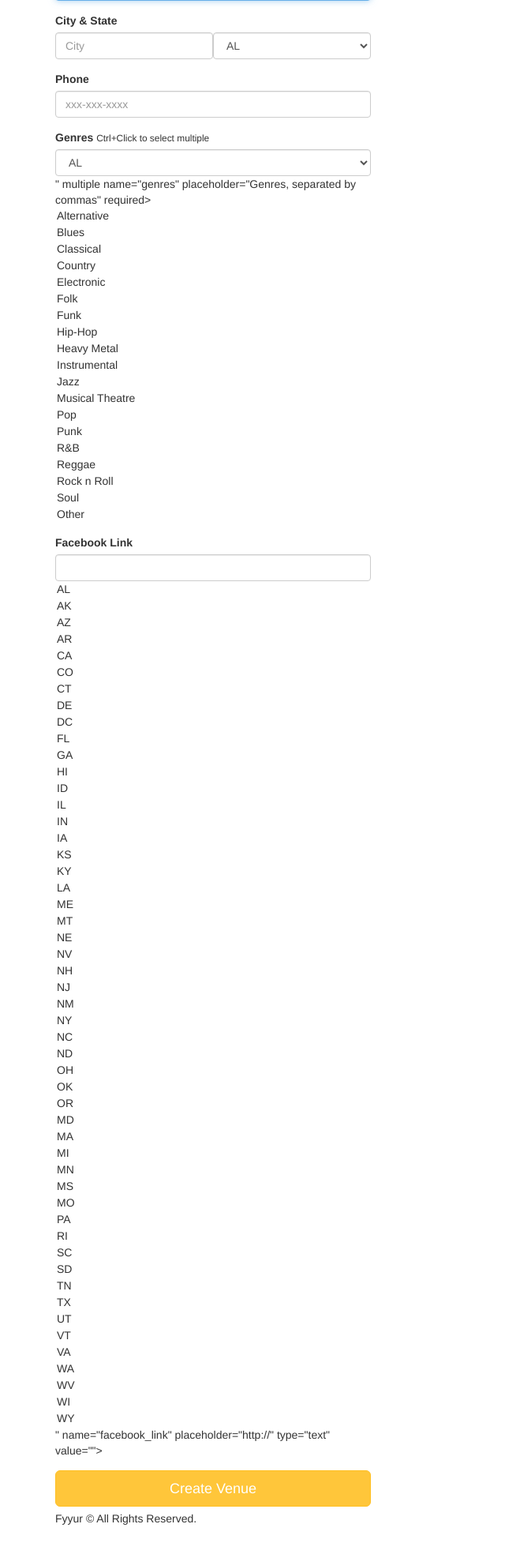
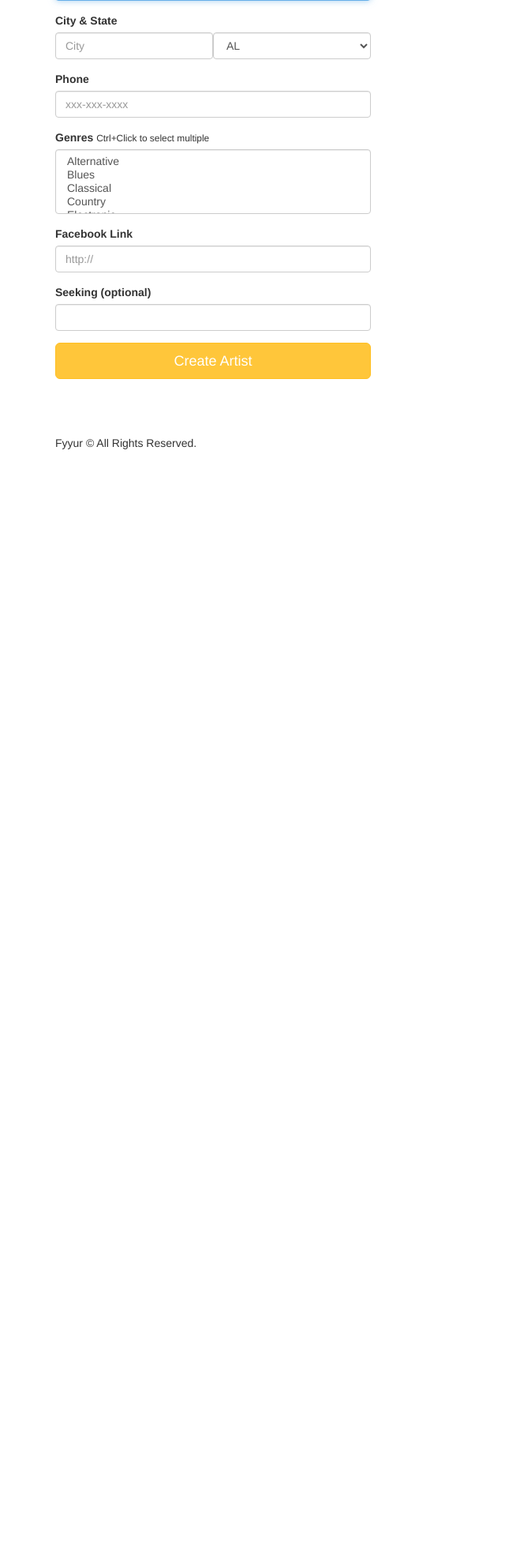
Before and after one commit to drdilyor/fyyur, a Flask app: page /artists/create in a window 1280 px wide. Shown: the part 194-2162 px from the top of the page at 79% size, without its empty margins (0-640 px from the left). After the commit the page ends 763 px from the top, so only its background shows below. Run offline with Flask 2, Linux system fonts and the light colour scheme; some libraries are stand-ins or nearby versions.

Commit message:
Creating venues and artists

```diff
--- a/app.py
+++ b/app.py
@@ -272,6 +272,7 @@ def create_venue_submission():
             genres=form.genres.data,
             facebook_link=form.facebook_link.data,
             website=form.website.data,
+            seeking_description=form.seeking_description.data,
         )
         db.session.add(v)
         db.session.commit()
@@ -484,16 +485,41 @@ def create_artist_form():
 
 @app.route('/artists/create', methods=['POST'])
 def create_artist_submission():
+    form = ArtistForm(request.form)
+
+    if not form.validate_on_submit():
+        flash('Invalid form!')
+        return render_template('forms/new_artist.html', form=form)
+
+    try:
+        a = Artist(
+            name=form.name.data,
+            city=form.city.data,
+            state=form.state.data,
+            phone=form.phone.data,
+            image_link=form.image_link.data,
+            genres=form.genres.data,
+            facebook_link=form.facebook_link.data,
+            seeking_description=form.seeking_description.data,
+        )
+        db.session.add(a)
+        db.session.commit()
+        flash('Artist ' + request.form['name'] + ' was successfully listed!')
+        return redirect(url_for('index'))
+
+    except Exception:
+        db.session.rollback()
+        flash("An error occured!")
+        return redirect(url_for('index'))
+    finally:
+        db.session.close()
     # called upon submitting the new artist listing form
-    # TODO: insert form data as a new Venue record in the db, instead
-    # TODO: modify data to be the data object returned from db insertion
+    # DONE: insert form data as a new Venue record in the db, instead
+    # DONE: modify data to be the data object returned from db insertion
 
     # on successful db insert, flash success
-    flash('Artist ' + request.form['name'] + ' was successfully listed!')
-    # TODO: on unsuccessful db insert, flash an error instead.
+    # DONE: on unsuccessful db insert, flash an error instead.
     # e.g., flash('An error occurred. Artist ' + data.name + ' could not be listed.')
-    return render_template('pages/home.html')
-
 
 #  Shows
 #  ----------------------------------------------------------------
--- a/forms.py
+++ b/forms.py
@@ -119,6 +119,9 @@ class VenueForm(Form):
     website = StringField(
         'website', validators=[URL()]
     )
+    seeking_description = StringField(
+        'seeking_description'
+    )
 
 class ArtistForm(Form):
     name = StringField(
@@ -219,5 +222,8 @@ class ArtistForm(Form):
         # TODO implement enum restriction
         'facebook_link', validators=[URL()]
     )
+    seeking_description = StringField(
+        'seeking_description'
+    )
 
 # TODO IMPLEMENT NEW ARTIST FORM AND NEW SHOW FORM
--- a/templates/forms/new_artist.html
+++ b/templates/forms/new_artist.html
@@ -3,6 +3,7 @@
 {% block content %}
   <div class="form-wrapper">
     <form method="post" class="form">
+      {{ form.csrf_token }}
       <h3 class="form-heading">List a new artist</h3>
       <div class="form-group">
         <label for="name">Name</label>
@@ -26,13 +27,17 @@
       <div class="form-group">
         <label for="genres">Genres</label>
         <small>Ctrl+Click to select multiple</small>
-        {{ form.genres(class_ = 'form-control', placeholder='Genres, separated by commas', id=form.state, autofocus = true) }}
+        {{ form.genres(class_ = 'form-control', placeholder='Genres, separated by commas', autofocus = true) }}
       </div>
       <div class="form-group">
-          <label for="genres">Facebook Link</label>
-          {{ form.facebook_link(class_ = 'form-control', placeholder='http://', id=form.state, autofocus = true) }}
-        </div>
-      <input type="submit" value="Create Venue" class="btn btn-primary btn-lg btn-block">
+        <label for="genres">Facebook Link</label>
+        {{ form.facebook_link(class_ = 'form-control', placeholder='http://', autofocus = true) }}
+      </div>
+      <div class="form-group">
+        <label for="seeking_description">Seeking (optional)</label>
+        {{ form.seeking_description(class_ = 'form-control') }}
+      </div>
+      <input type="submit" value="Create Artist" class="btn btn-primary btn-lg btn-block">
     </form>
   </div>
 {% endblock %}
--- a/templates/forms/new_venue.html
+++ b/templates/forms/new_venue.html
@@ -2,6 +2,7 @@
 {% block title %}New Venue{% endblock %}
 {% block content %}
   <div class="form-wrapper">
+
     <form method="post" class="form">
       {{ form.csrf_token }}
       <h3 class="form-heading">List a new venue <a href="{{ url_for('index') }}" title="Back to homepage"><i class="fa fa-home pull-right"></i></a></h3>
@@ -41,6 +42,10 @@
         <label for="website">Website link</label>
         {{ form.website(class_ = 'form-control', placeholder='http://', autofocus = true) }}
       </div>
+      <div class="form-group">
+        <label for="seeking_description">Seeking (optional)</label>
+        {{ form.seeking_description(class_ = 'form-control') }}
+      </div>
       <input type="submit" value="Create Venue" class="btn btn-primary btn-lg btn-block">
     </form>
   </div>
```
